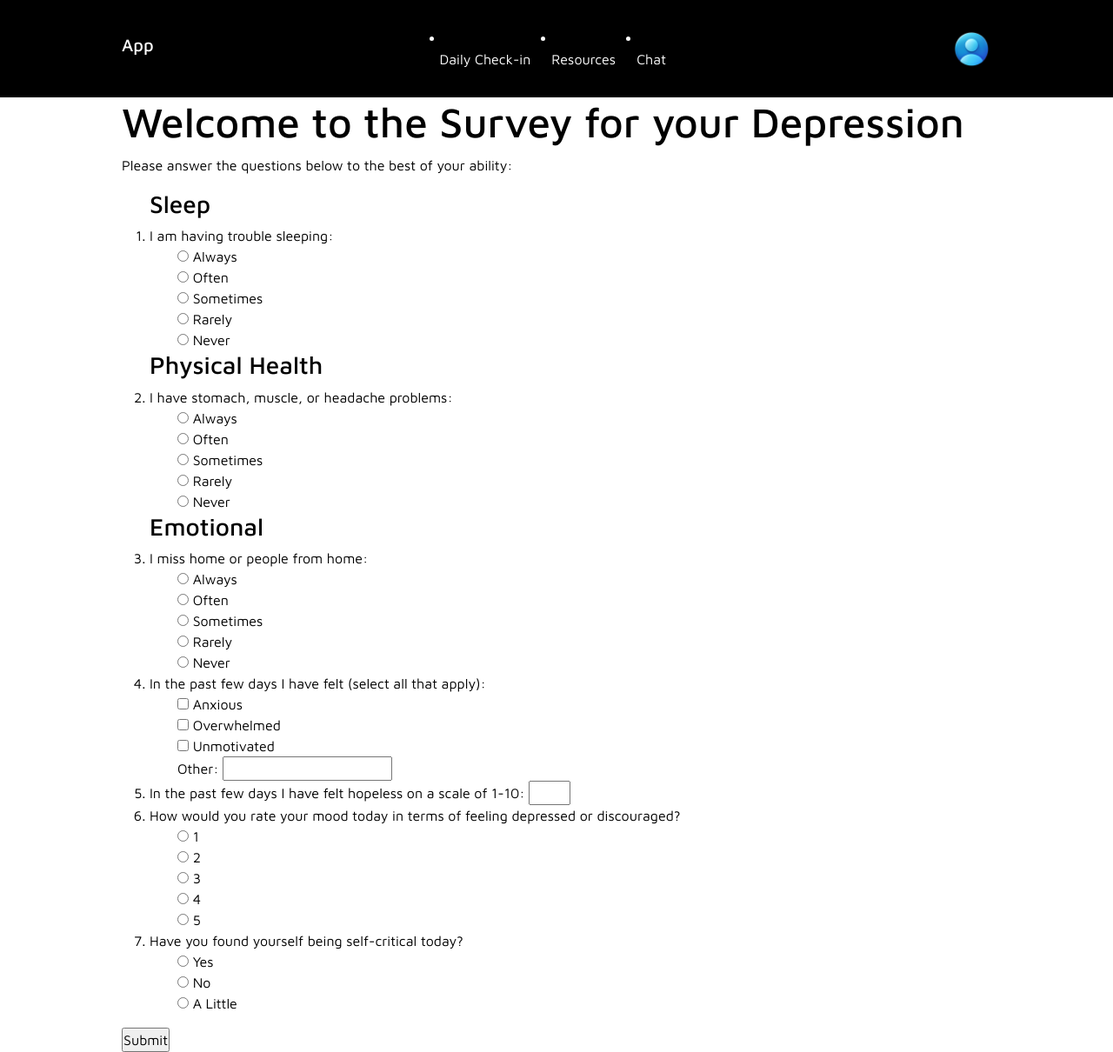
After one commit to jakeevans00/MentalHealthApp, a Django app: page /checkin in a window 1280 px wide. The commit adds this page. Shown: the whole page at 87% size. Run offline with Django 4.2, Linux system fonts and the light colour scheme.

Commit message:
Added Survey Base Questions

```diff
--- a/mentalhealth/templates/main/base.html
+++ b/mentalhealth/templates/main/base.html
@@ -2,11 +2,16 @@
 <html lang="en">
   {% load static %}
   <head>
-    <meta charset="UTF-8">
-    <meta name="viewport" content="width=device-width, initial-scale=1.0">
+    <meta charset="UTF-8" />
+    <meta name="viewport" content="width=device-width, initial-scale=1.0" />
     <title>{% block title%}App{% endblock %}</title>
-    <link href="https://cdn.jsdelivr.net/npm/bootstrap@5.3.2/dist/css/bootstrap.min.css" rel="stylesheet" integrity="sha384-T3c6CoIi6uLrA9TneNEoa7RxnatzjcDSCmG1MXxSR1GAsXEV/Dwwykc2MPK8M2HN" crossorigin="anonymous">
-    <link rel="stylesheet" href="{% static 'css/styles.css' %}">
+    <link
+      href="https://cdn.jsdelivr.net/npm/bootstrap@5.3.2/dist/css/bootstrap.min.css"
+      rel="stylesheet"
+      integrity="sha384-T3c6CoIi6uLrA9TneNEoa7RxnatzjcDSCmG1MXxSR1GAsXEV/Dwwykc2MPK8M2HN"
+      crossorigin="anonymous"
+    />
+    <link rel="stylesheet" href="{% static 'css/styles.css' %}" />
   </head>
   <body>
     <header>
@@ -14,20 +19,19 @@
         <nav>
           <h1>App</h1>
           <div class="nav-menu">
-                    <li><a class="nav-link" href="/home">Daily Check-in</a></li>
+            <li><a class="nav-link" href="/checkin">Daily Check-in</a></li>
             <li><a class="nav-link" href="/home">Resources</a></li>
             <li><a class="nav-link" href="/home">Chat</a></li>
           </div>
           <div class="nav-profile">
-                    <a href="/signup">                    <img src="{% static 'img/profile.png' %}" alt="">
+            <a href="/signup">
+              <img src="{% static 'img/profile.png' %}" alt="" />
             </a>
           </div>
         </nav>
       </div>
-
     </header>
     <main>{% block content %}{% endblock %}</main>
     <footer></footer>
-
   </body>
 </html>
--- /dev/null
+++ b/mentalhealth/templates/main/checkin.html
@@ -0,0 +1,78 @@
+{% extends 'main/base.html' %} {% load static %} {% block title%} Check In
+Page{% endblock%} {% block content%}
+
+<main>
+  <div class="container">
+    <h1>Welcome to the Survey for your Depression</h1>
+    <p>
+      Please answer the questions below to the best of your ability:
+    </p>
+
+
+    <form action="/home" method="get">
+        <ol>
+            <h3>Sleep</h3>
+            <li><label>I am having trouble sleeping:</label></li>
+            <ul style="list-style-type: none">
+                <li><label><input type="radio" name="trouble_sleeping" value="always"> Always</label></li>
+                <li><label><input type="radio" name="trouble_sleeping" value="often"> Often</label></li>
+                <li><label><input type="radio" name="trouble_sleeping" value="sometimes"> Sometimes</label></li>
+                <li><label><input type="radio" name="trouble_sleeping" value="rarely"> Rarely</label></li>
+                <li><label><input type="radio" name="trouble_sleeping" value="never"> Never</label></li>
+            </ul>
+
+            <h3>Physical Health</h3>
+            <li><label>I have stomach, muscle, or headache problems:</label>
+            <ul style="list-style-type: none">
+                <li><label><input type="radio" name="stomach" value="always"> Always</label></li>
+                <li><label><input type="radio" name="stomach" value="often"> Often</label></li>
+                <li><label><input type="radio" name="stomach" value="sometimes"> Sometimes</label></li>
+                <li><label><input type="radio" name="stomach" value="rarely"> Rarely</label></li>
+                <li><label><input type="radio" name="stomach" value="never"> Never</label></li>
+            </ul>
+
+            <h3>Emotional</h3>
+            <li><label>I miss home or people from home:</label>
+            <ul style="list-style-type: none">
+                <li><label><input type="radio" name="homesickness" value="always"> Always</label></li>
+                <li><label><input type="radio" name="homesickness" value="often"> Often</label></li>
+                <li><label><input type="radio" name="homesickness" value="sometimes"> Sometimes</label></li>
+                <li><label><input type="radio" name="homesickness" value="rarely"> Rarely</label></li>
+                <li><label><input type="radio" name="homesickness" value="never"> Never</label></li>
+            </ul>
+
+            <li><label>In the past few days I have felt (select all that apply):</label>
+            <ul style="list-style-type: none">
+                <li><label><input type="checkbox" name="emotional_feelings[]" value="anxious"> Anxious</label></li>
+                <li><label><input type="checkbox" name="emotional_feelings[]" value="overwhelmed"> Overwhelmed</label></li>
+                <li><label><input type="checkbox" name="emotional_feelings[]" value="unmotivated"> Unmotivated</label></li>
+                <!-- Add similar structure for other feelings -->
+                <li><label>Other: <input type="text" name="emotional_feelings_other"></label></li>
+            </ul>
+
+            <li><label>In the past few days I have felt hopeless on a scale of 1-10:</label>
+            <input type="number" name="hopeless_feeling" min="1" max="10">
+
+            <li><label>How would you rate your mood today in terms of feeling depressed or discouraged?</label>
+            <ul style="list-style-type: none">
+                <li><label><input type="radio" name="mood_rating" value="1"> 1</label></li>
+                <li><label><input type="radio" name="mood_rating" value="2"> 2</label></li>
+                <li><label><input type="radio" name="mood_rating" value="3"> 3</label></li>
+                <li><label><input type="radio" name="mood_rating" value="4"> 4</label></li>
+                <li><label><input type="radio" name="mood_rating" value="5"> 5</label></li>
+            </ul>
+
+            <li><label>Have you found yourself being self-critical today?</label>
+                <ul style="list-style-type: none">
+                    <li><label><input type="radio" name="critical" value="yes"> Yes</label></li>
+                    <li><label><input type="radio" name="critical" value="no"> No</label></li>
+                    <li><label><input type="radio" name="critical" value="a_little"> A Little</label></li>
+                </ul>
+
+        </ol>
+        <input type="submit" value="Submit">
+    </form>
+  </div>
+</main>
+
+{% endblock %}
--- a/mentalhealth/urls.py
+++ b/mentalhealth/urls.py
@@ -3,6 +3,7 @@ from . import views
 
 urlpatterns = [
     path('', views.home, name='home'),
-    path('home',views.home, name="home"),
+    path('home', views.home, name="home"),
     path('signup', views.signup, name="signup"),
+    path('checkin', views.checkin, name='checkin'),
 ]
--- a/mentalhealth/views.py
+++ b/mentalhealth/views.py
@@ -9,9 +9,10 @@ def home(request):
     resources = Resources.objects.all()
 
     context = {
-        "resources":resources
+        "resources": resources
     }
     return render(request, 'main/home.html', context)
+
 
 def signup(request):
     if request.method == 'POST':
@@ -23,4 +24,13 @@ def signup(request):
     else:
         form = RegisterForm()
 
-    return render(request, 'registration/signup.html', {"form":form})
+    return render(request, 'registration/signup.html', {"form": form})
+
+
+def checkin(request):
+    resources = Resources.objects.all()
+
+    context = {
+        "resources": resources
+    }
+    return render(request, 'main/checkin.html', context)
```
Also changed, not shown: core/settings.py (+5 -5 lines). Lines whose indentation alone changed are shown as unchanged.
